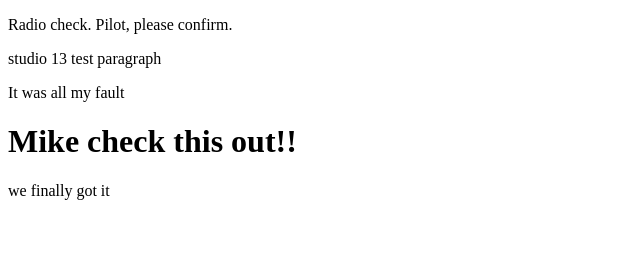
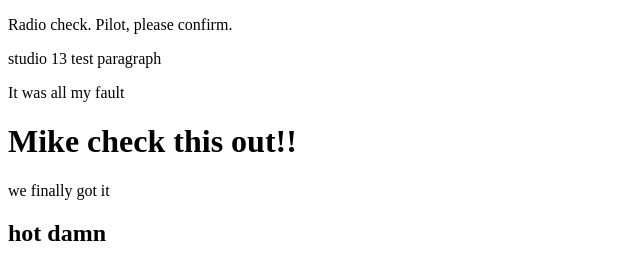
Before and after one commit to redbirdfan/Class-13-studio, a plain HTML site: page index.html in a window 1280 px wide. Shown: the whole page, without its empty margins (0-640 px from the left). Drawn offline with Linux system fonts and the light colour scheme.

Commit message:
final change

```diff
--- a/index.html
+++ b/index.html
@@ -6,5 +6,6 @@
       <p>It was all my fault</p>
       <h1>Mike check this out!!</h1>
       <p>we finally got it</p>
+      <h2>hot damn</h2>
    </body>
 </html>
```
